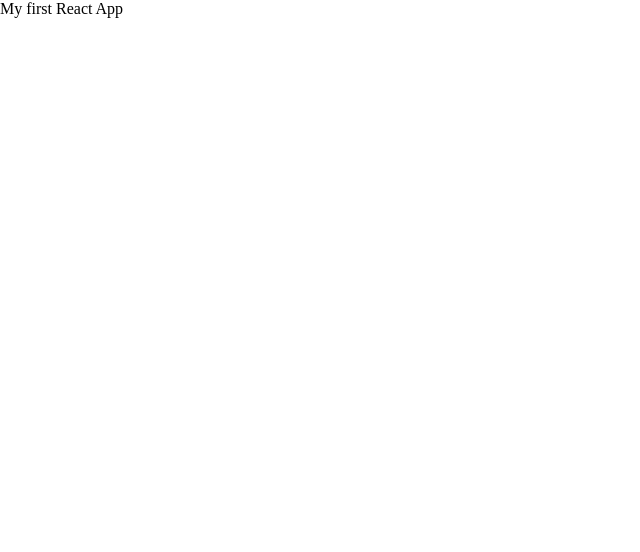
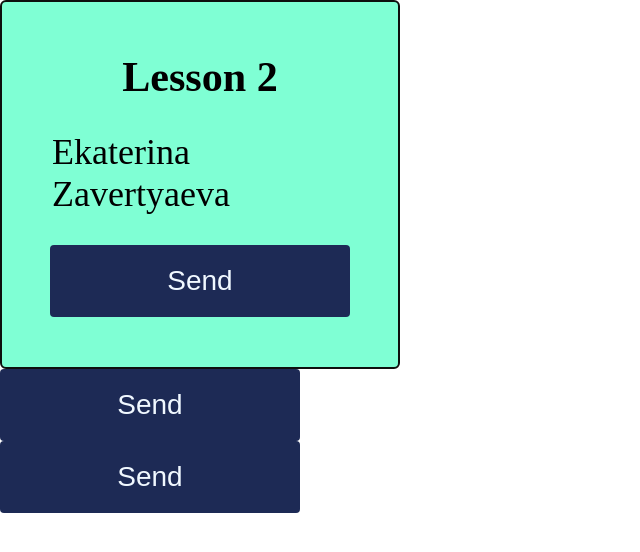
Before and after one commit to Alexander-Anischenko/42.2-react, a React (Create React App) app: page / in a window 1280 px wide. Shown: the top 552 px of the page, without its empty margins (0-640 px from the left). Built offline with nearby package versions, Linux system fonts and the light colour scheme.

Commit message:
ClassWork 2 addet components Button and LessonCard

```diff
--- a/src/App.css
+++ b/src/App.css
@@ -1,4 +1,5 @@
 .App{
   display: flex;
+  flex-direction: column;
   flex: 1;
 }
--- a/src/App.js
+++ /dev/null
@@ -1,11 +0,0 @@
-import './App.css';
-
-function App() {
-  return (
-    <div className="App">
-      <p>My first React App</p>
-    </div>
-  );
-}
-
-export default App;
--- /dev/null
+++ b/src/App.jsx
@@ -0,0 +1,15 @@
+import './App.css';
+import Button from './components/Button/Button';
+import LessonCard from './components/LessonCard/LessonCard';
+
+function App() {
+  return (
+    <div className="App">
+      <LessonCard/>
+      <Button/>
+      <Button/>
+    </div>
+  );
+}
+
+export default App;
--- /dev/null
+++ b/src/components/Button/Button.jsx
@@ -0,0 +1,9 @@
+import "./styles.css";
+
+function Button() {
+const isGetButton = false;
+
+    return <button className="main-button">{isGetButton? 'Get' : 'Send'}</button>;
+}
+
+export default Button;
--- /dev/null
+++ b/src/components/Button/styles.css
@@ -0,0 +1,9 @@
+.main-button {
+    width: 300px;
+    padding: 20px;
+    background-color: #1d2a55;
+    font-size: 28px;
+    color: aliceblue;
+    border: none;
+    border-radius: 4px;
+}
--- /dev/null
+++ b/src/components/LessonCard/LessonCard.jsx
@@ -0,0 +1,15 @@
+import Button from "../Button/Button";
+import "./styles.css";
+import { lessonData } from "./data";
+
+function LessonCard() {
+    return (
+        <div className="lesson-card">
+            <h3>Lesson {lessonData.lesson_number}</h3>
+            <p>{lessonData.teacher}</p>
+            <Button />
+        </div>
+    );
+}
+
+export default LessonCard;
--- /dev/null
+++ b/src/components/LessonCard/data.js
@@ -0,0 +1,4 @@
+export const lessonData = {
+    lesson_number: '2',
+    teacher: 'Ekaterina Zavertyaeva',
+};
--- /dev/null
+++ b/src/components/LessonCard/styles.css
@@ -0,0 +1,12 @@
+.lesson-card {
+    display: flex;
+    flex-direction: column;
+    align-items: center;
+    gap: 30px;
+    width: 400px;
+    padding: 50px;
+    font-size: 36px;
+    background-color: aquamarine;
+    border: 2px solid rgb(14, 15, 14);
+    border-radius: 6px;
+}
```
